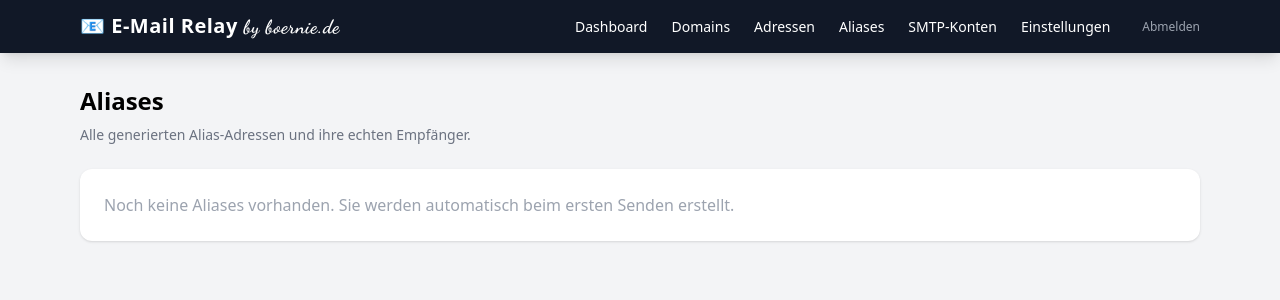
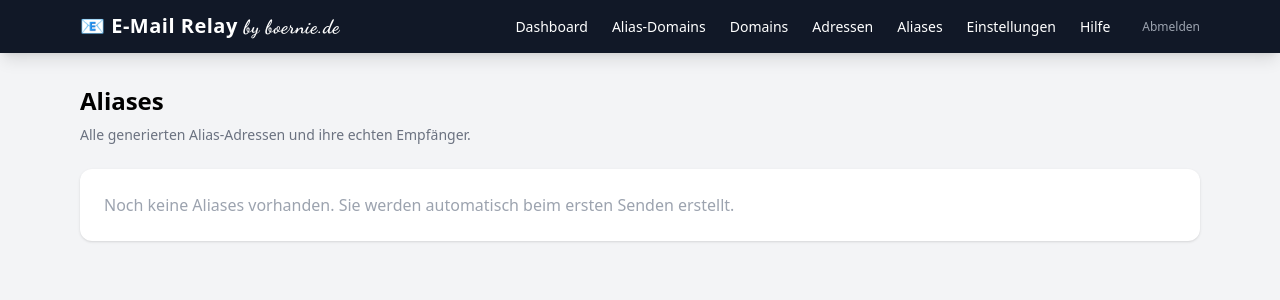
Before and after one commit to boernie77/EmailRelay, a FastAPI app: page /aliases in a window 1280 px wide. Shown: the top 300 px of the page. Run offline with FastAPI, Linux system fonts and the light colour scheme; the visitor is signed in with stand-in values (Sample User, id 1); data that the repository does not hold is empty; some libraries are stand-ins or nearby versions.

Commit message:
Auto-update: 2026-03-22 20:29

```diff
--- a/alias-api/templates/base.html
+++ b/alias-api/templates/base.html
@@ -13,11 +13,12 @@
       <a href="/" class="text-xl font-bold tracking-wide">📧 E-Mail Relay <span style="font-family: 'Dancing Script', cursive; font-size: 1.2rem;">by boernie.de</span></a>
       <div class="flex gap-6 text-sm font-medium items-center">
         <a href="/" class="hover:text-blue-300 transition">Dashboard</a>
+        <a href="/alias-domains" class="hover:text-blue-300 transition">Alias-Domains</a>
         <a href="/domains" class="hover:text-blue-300 transition">Domains</a>
         <a href="/addresses" class="hover:text-blue-300 transition">Adressen</a>
         <a href="/aliases" class="hover:text-blue-300 transition">Aliases</a>
-        <a href="/smtp-accounts" class="hover:text-blue-300 transition">SMTP-Konten</a>
         <a href="/settings" class="hover:text-blue-300 transition">Einstellungen</a>
+        <a href="/guide" class="hover:text-blue-300 transition">Hilfe</a>
         <a href="/logout" class="text-gray-400 hover:text-red-300 transition text-xs ml-2">Abmelden</a>
       </div>
     </div>
```
